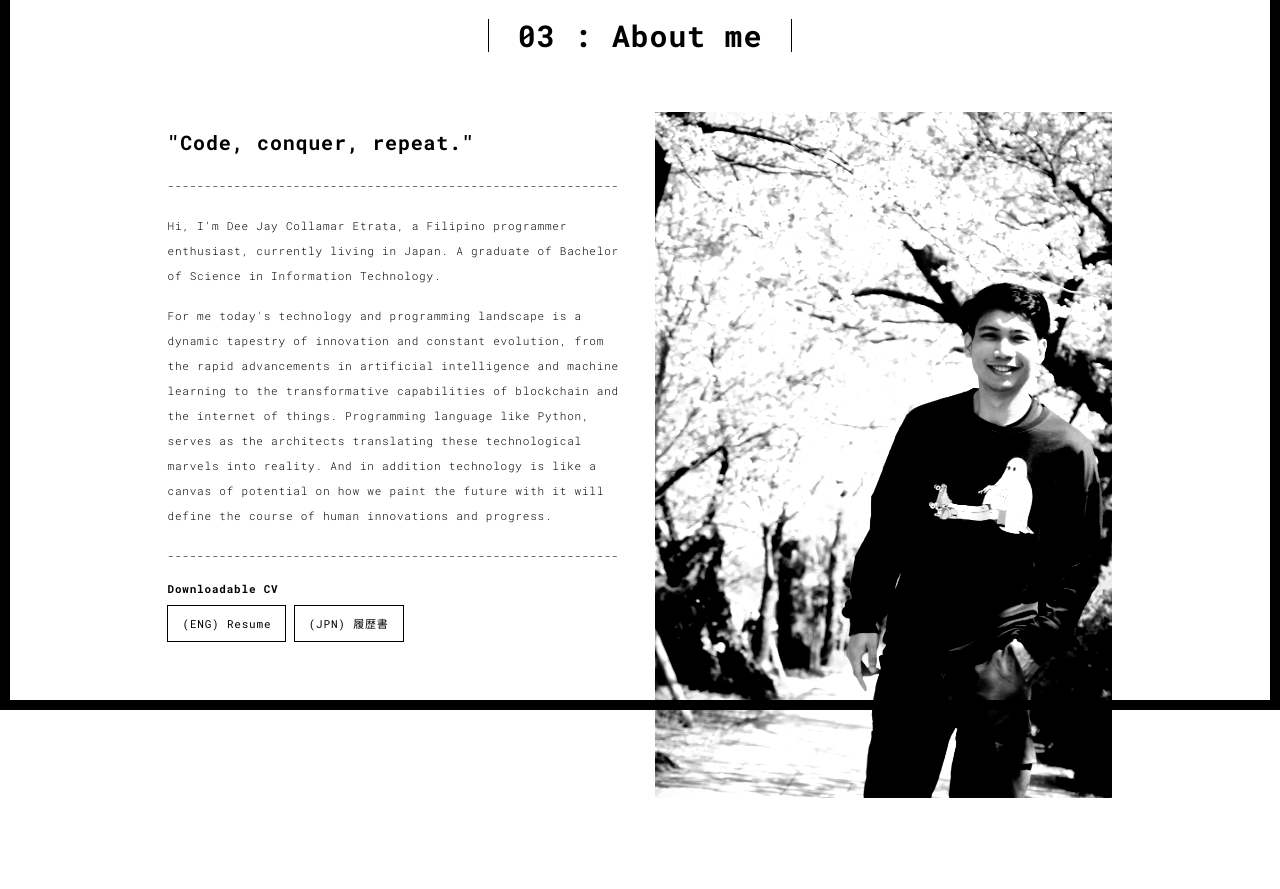
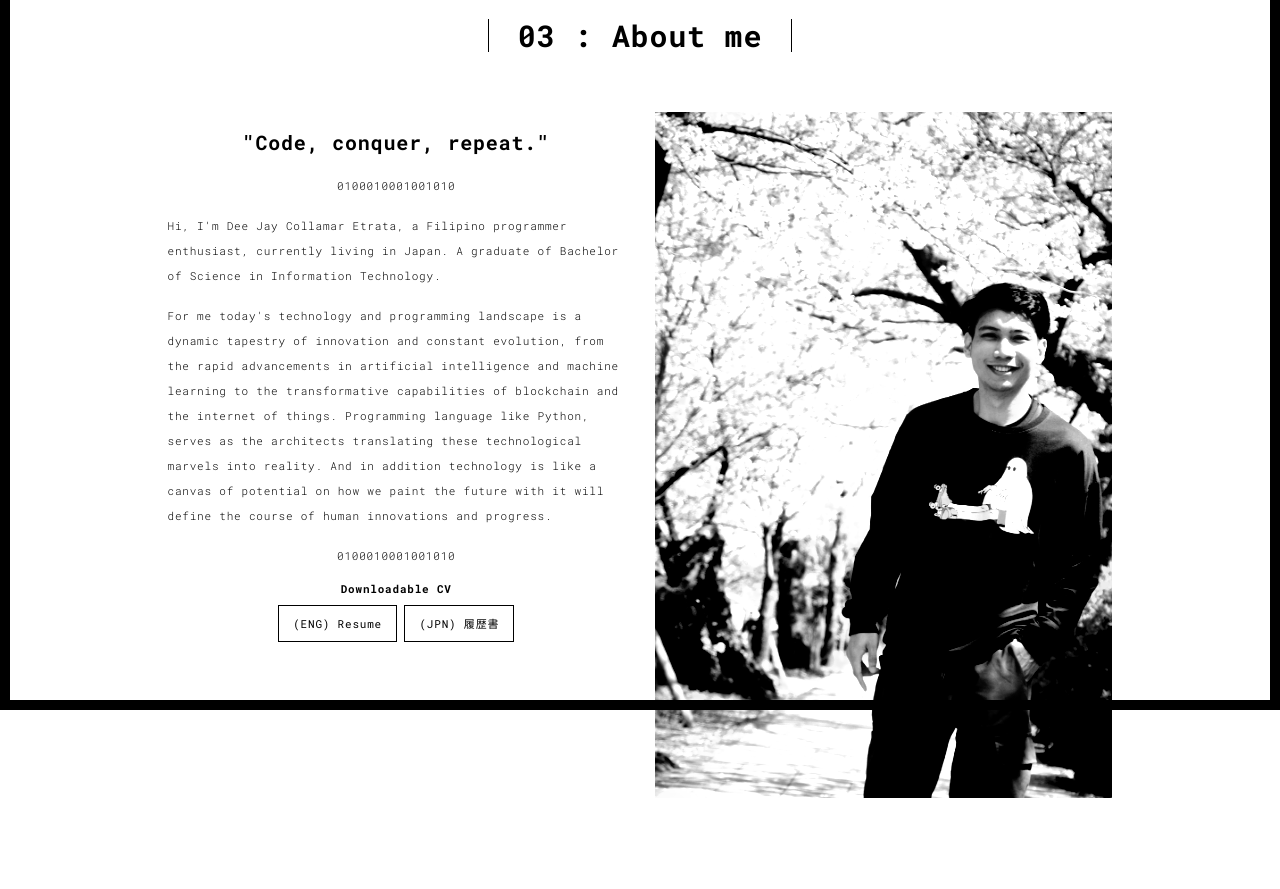
Before and after one commit to dje1016/portfo, a Flask app: page /about.html in a window 1280 px wide. Shown: the part 90-979 px from the top of the page. Run offline with Flask 3, Linux system fonts and the light colour scheme; some libraries are stand-ins or nearby versions.

Commit message:
update 2

```diff
--- a/templates/about.html
+++ b/templates/about.html
@@ -61,17 +61,20 @@
             <div class="col-md-10 col-md-offset-1">
               <div class="row">
                 <div class="col-xs-12 col-md-6">
-                  <h3>"Code, conquer, repeat."</h3>
-                   <p>-------------------------------------------------------------</p>
+                  <h3 class="text-center">"Code, conquer, repeat."</h3>
+                   <p class="text-center">0100010001001010</p>
                   <p>Hi, I'm Dee Jay Collamar Etrata, a Filipino programmer enthusiast, currently living in Japan. A graduate of Bachelor of Science in Information Technology.</p>
                   <!-- <h3>...</h3> -->
                   <p>For me today's technology and programming landscape is a dynamic tapestry of innovation and constant evolution, from the rapid advancements in artificial intelligence and machine learning to the transformative capabilities of blockchain and the internet of things. Programming language like Python, serves as the architects translating these technological marvels into reality. And in addition technology is like a canvas of potential on how we paint the future with it will define the course of human innovations and progress.</p>
-                  <p>-------------------------------------------------------------</p>
-                  <h4>Downloadable CV</h4>
+                  <p class="text-center">0100010001001010</p>
+                  <h4 class="text-center">Downloadable CV</h4>
                   <!-- <p>
                   ............</p> -->
+                  <div class="text-center">
                   <a href="./static/assets/resume/DJ_RESUME.pdf" title="" class="btn btn-default" download="">(ENG) Resume</a>
                   <a href="./static/assets/resume/DJ_履歴書.pdf" title="" class="btn btn-default" download="">(JPN) 履歴書</a>
+                  <br>
+                  </div>
                 </div>
                 <div class="col-xs-12 col-md-6">
                   <a href="./about.html" title="" class="black-image-project-hover">
--- a/templates/i3dmod.html
+++ b/templates/i3dmod.html
@@ -63,7 +63,7 @@
   <div class="container">
     <div class="row">
       <div class="col-xs-12">
-        <img src="./static/assets/images/work001-01.jpg" class="img-responsive" alt="">
+        <img src="./static/assets/images/3dbg.jpg" class="img-responsive" alt="">
         <div class="card-container">
           <div class="text-center">
             <h1 class="h2">004 : 3D Modeling</h1>
--- a/templates/ilogma.html
+++ b/templates/ilogma.html
@@ -63,7 +63,7 @@
   <div class="container">
     <div class="row">
       <div class="col-xs-12">
-        <img src="./static/assets/images/work001-01.jpg" class="img-responsive" alt="">
+        <img src="./static/assets/images/gldnratio.jpg" class="img-responsive" alt="">
         <div class="card-container">
           <div class="text-center">
             <h1 class="h2">003 : Logo Making</h1>
```
Also changed, not shown: static/assets/images/3dbg.jpg (added), static/assets/images/gldnratio.jpg (added).
